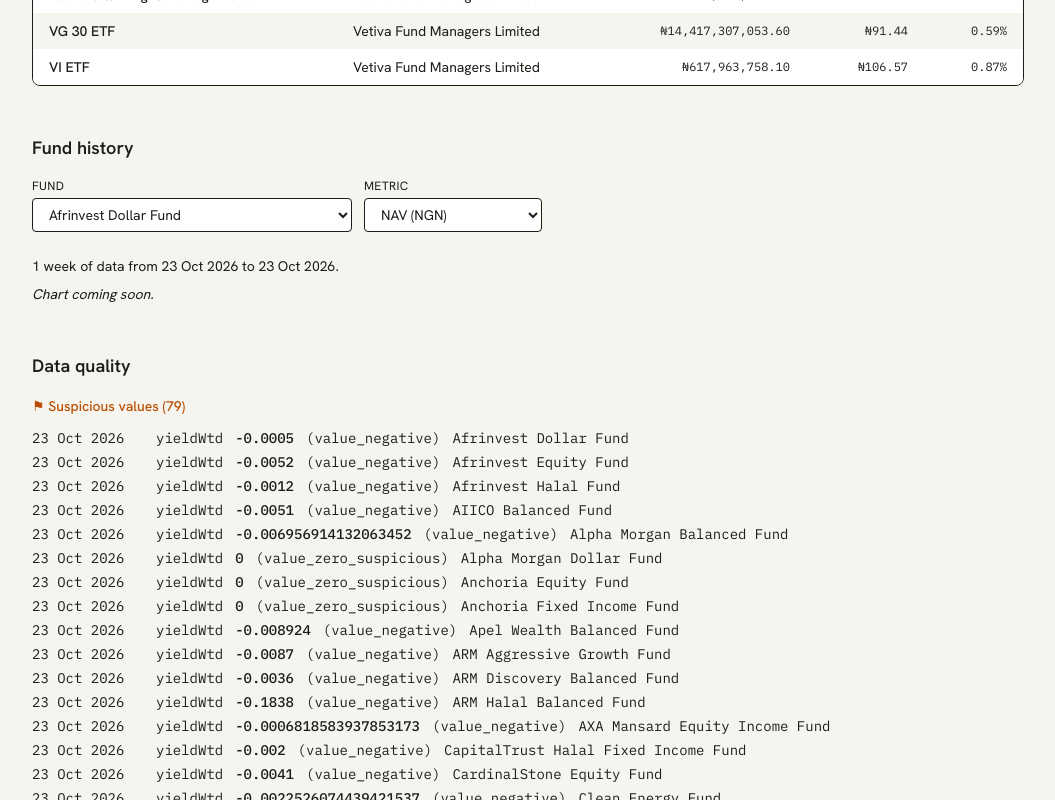
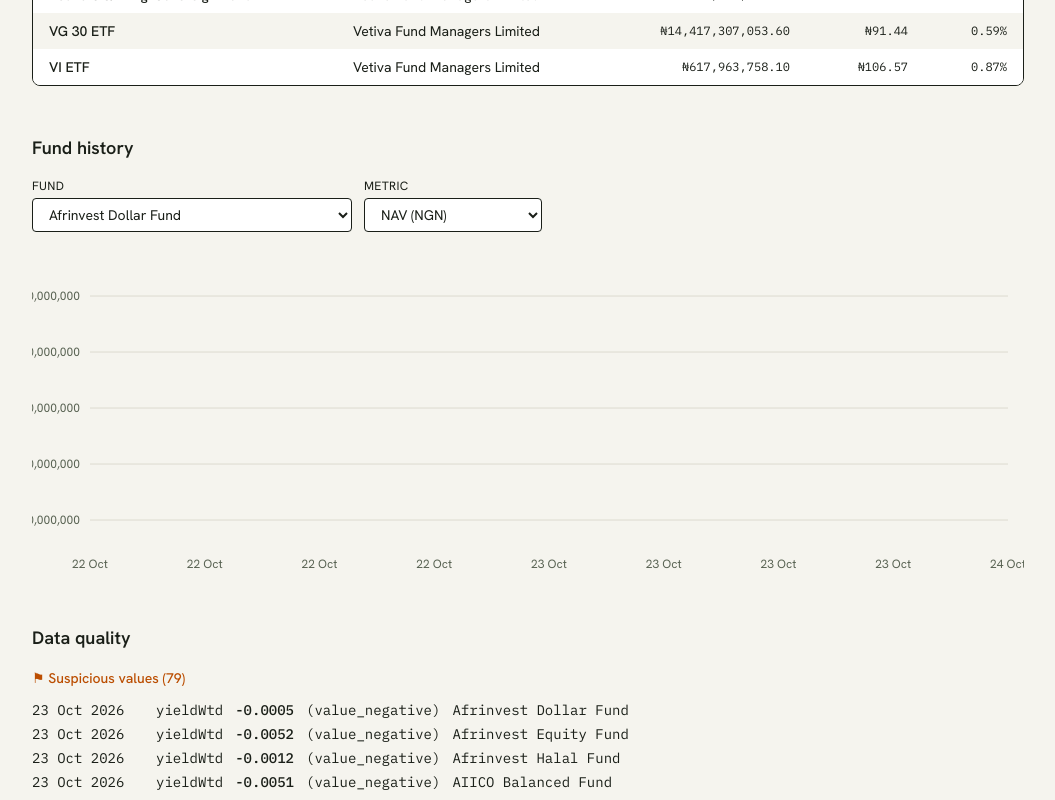
Before and after one commit to IamJusttimmy/Nidex, a Next.js app: page /mutual-funds in a window 1280 px wide. Shown: the part 9740-10540 px from the top of the page, without its empty margins (112-1167 px from the left). Built offline with nearby package versions, Linux system fonts and the light colour scheme.

Commit message:
feat(chart): integrate NtbRateChart for displaying fund history rates

```diff
--- a/src/app/mutual-funds/mutual-funds-view.tsx
+++ b/src/app/mutual-funds/mutual-funds-view.tsx
@@ -11,6 +11,8 @@ import {
   type MfChartField,
 } from "@/lib/data/mutual-funds-site/series";
 import type { MfObservationSite } from "@/lib/data/mutual-funds-site/schema";
+import { NtbRateChart } from "@/components/ntb-rate-chart";
+import type { RateSeriesPoint } from "@/lib/data/treasury-bills/series";
 
 // ── Helpers ───────────────────────────────────────────────────────────────────
 
@@ -202,10 +204,58 @@ function ChartSection({ observations }: { observations: MfObservationSite[] }) {
     [observations, selectedFund, selectedField],
   );
 
-  const validPoints = useMemo(
-    () => series?.points.filter((p) => p.value !== null) ?? [],
-    [series],
+  const fieldLabel = useMemo(
+    () => MF_CHART_FIELD_OPTIONS.find((o) => o.key === selectedField)?.label ?? selectedField,
+    [selectedField],
   );
+
+  // Adapt MfFundSeriesPoint[] → RateSeriesPoint[] for NtbRateChart
+  const { lines, flagged } = useMemo(() => {
+    if (!series) return { lines: [], flagged: [] };
+
+    let id = 0;
+    const validPts: RateSeriesPoint[] = [];
+    const suspiciousPts: RateSeriesPoint[] = [];
+
+    for (const pt of series.points) {
+      if (pt.value === null) continue;
+      const rsp: RateSeriesPoint = {
+        id: id++,
+        date: pt.reportingDate,
+        rate: pt.value,
+        rawLabel: selectedFund,
+        displayLabel: fieldLabel,
+        rawTenor: fieldLabel,
+        rateStatus: "valid",
+        rateReasons: [],
+        warnings: [],
+      };
+      validPts.push(rsp);
+    }
+
+    // suspicious points (value is non-null but status was suspicious)
+    for (const obs of observations) {
+      if (obs.fundName !== selectedFund) continue;
+      const assessment = obs.fields[selectedField];
+      if (assessment.status !== "suspicious" || assessment.value === null) continue;
+      suspiciousPts.push({
+        id: id++,
+        date: obs.reportingDate,
+        rate: assessment.value,
+        rawLabel: selectedFund,
+        displayLabel: fieldLabel,
+        rawTenor: fieldLabel,
+        rateStatus: "suspicious",
+        rateReasons: [{ code: "rate_implausible", message: `Nidex flagged this ${fieldLabel} value as suspicious.` }],
+        warnings: [],
+      });
+    }
+
+    return {
+      lines: validPts.length > 0 ? [{ tenor: 364 as const, points: validPts }] : [],
+      flagged: suspiciousPts.length > 0 ? [{ tenor: 364 as const, points: suspiciousPts }] : [],
+    };
+  }, [series, observations, selectedFund, selectedField, fieldLabel]);
 
   return (
     <section className="mb-12">
@@ -245,21 +295,11 @@ function ChartSection({ observations }: { observations: MfObservationSite[] }) {
         </div>
       </div>
 
-      {validPoints.length === 0 ? (
-        <p className="text-sm text-[var(--color-text-muted)]">
-          No data available for this fund and metric.
-        </p>
-      ) : (
-        <div className="text-sm text-[var(--color-text-muted)]">
-          {/* Chart placeholder — wire up NtbRateChart or a d3 chart in a follow-up */}
-          <p className="mb-2">
-            {validPoints.length} week{validPoints.length !== 1 ? "s" : ""} of data
-            from {formatDate(validPoints[0].reportingDate)} to{" "}
-            {formatDate(validPoints[validPoints.length - 1].reportingDate)}.
-          </p>
-          <p className="italic">Chart coming soon.</p>
-        </div>
-      )}
+      <NtbRateChart
+        lines={lines}
+        flagged={flagged}
+        labelName={`${selectedFund} — ${fieldLabel}`}
+      />
     </section>
   );
 }
```
